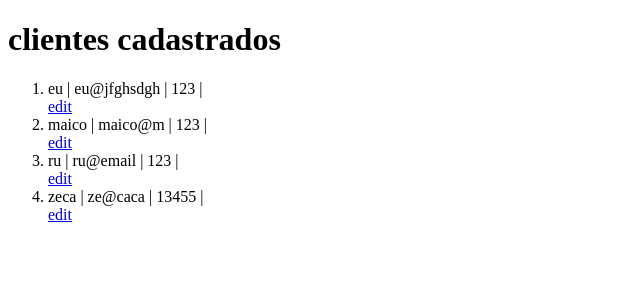
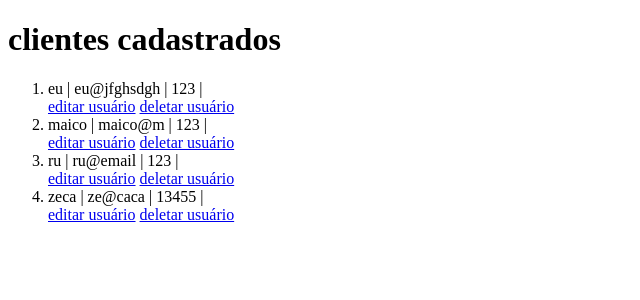
Before and after one commit to hiandro6/sistema_de_vendas, a Flask app: page /clientes/view in a window 1280 px wide. Shown: the top 300 px of the page, without its empty margins (0-640 px from the left). Run offline with Flask 3, Linux system fonts and the light colour scheme.

Commit message:
add remove link

```diff
--- a/templates/clientes/view.html
+++ b/templates/clientes/view.html
@@ -15,7 +15,8 @@
     <ol>
         {% for cliente in clientes %}
             <li>{{cliente.cli_nome}} | {{cliente.cli_email}} | {{cliente.cli_telefone}} | {{cliente.endereco}}</li>
-            <a href="{{url_for('cliente.edit', cli_id=cliente.cli_id)}}">edit</a>
+            <a href="{{url_for('cliente.edit', cli_id=cliente.cli_id)}}">editar usuário</a>
+            <a href="{{url_for('cliente.remove', cli_id=cliente.cli_id)}}">deletar usuário</a>
         {% endfor %}
     </ol>
 </div>
```
